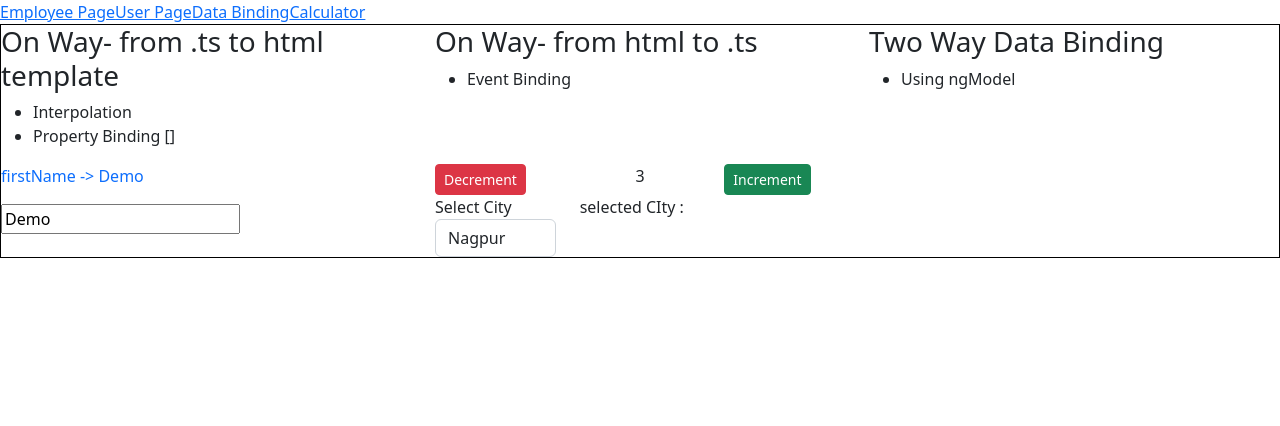
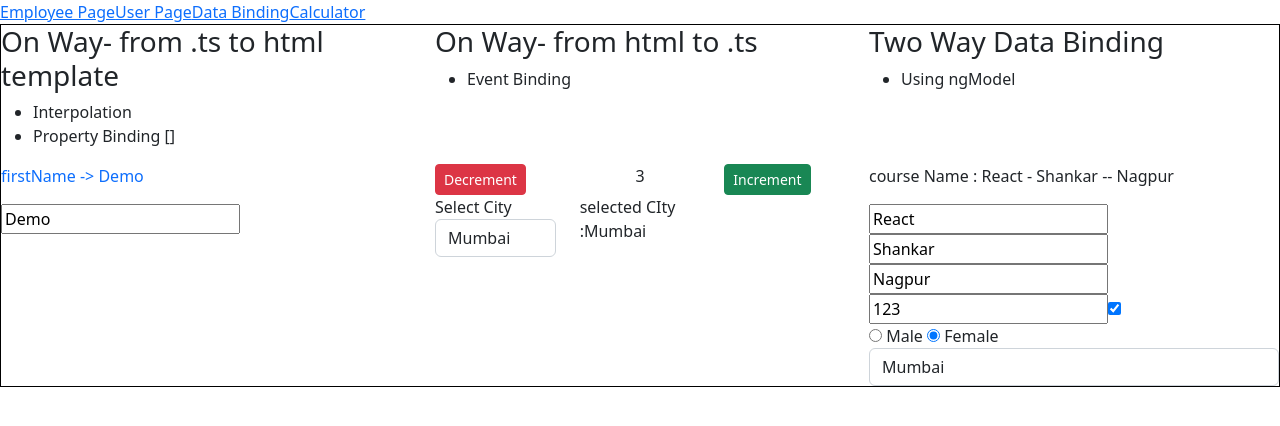
Before and after one commit to CodeFisrt/codeFirstB-2, an Angular app: page /Data-Binding in a window 1280 px wide. Shown: the top 426 px of the page. Built offline with nearby package versions, Linux system fonts and the light colour scheme.

Commit message:
Data Bidning

```diff
--- a/src/app/app.module.ts
+++ b/src/app/app.module.ts
@@ -7,7 +7,7 @@ import { EmployeeComponent } from './components/employee/employee.component';
 import { UserComponent } from './components/user/user.component';
 import { DataBindingComponent } from './components/data-binding/data-binding.component';
 import { CalculatorComponent } from './components/calculator/calculator.component';
-
+import { FormsModule } from '@angular/forms';
 @NgModule({
   declarations: [
     AppComponent,
@@ -18,7 +18,8 @@ import { CalculatorComponent } from './components/calculator/calculator.componen
   ],
   imports: [
     BrowserModule,
-    AppRoutingModule
+    AppRoutingModule,
+    FormsModule
   ],
   providers: [],
   bootstrap: [AppComponent]
--- a/src/app/components/data-binding/data-binding.component.html
+++ b/src/app/components/data-binding/data-binding.component.html
@@ -40,7 +40,7 @@
     <div class="row">
       <div class="col-4">
         <label for="">Select City</label>
-        <select class="form-control" (change)="onCityChange($event)">
+        <select class="form-control" [(ngModel)]="selectedCity" >
           <option value="Nagpur">Nagpur</option>
           <option value="Pune">Pune</option>
           <option value="Mumbai">Mumbai</option>
@@ -50,4 +50,22 @@
       <div class="col-4"> selected CIty :{{selectedCity}}</div>
     </div>
   </div>
+  <div class="col-4">
+    <p>course Name : {{courseName}} - {{empName}} -- {{empCity}}</p>
+    <input type="text" [(ngModel)]="courseName"   >
+    <input type="text" [(ngModel)]="empName">
+    <input type="text"  [value]="empCity">
+    <input type="number" [(ngModel)]="rollno">
+    <input type="checkbox" [(ngModel)]="isIndian">
+    <br>
+    <input type="radio" name="gender" [(ngModel)]="gender" value="male" id=""> Male
+    <input type="radio" name="gender" [(ngModel)]="gender" value="female" id=""> Female
+    <br>
+    <select class="form-control" [(ngModel)]="selectedCity" >
+      <option value="Nagpur">Nagpur</option>
+      <option value="Pune">Pune</option>
+      <option value="Mumbai">Mumbai</option>
+      <option value="Panji">Panji</option>
+    </select>
+  </div>
 </div>
--- a/src/app/components/data-binding/data-binding.component.ts
+++ b/src/app/components/data-binding/data-binding.component.ts
@@ -8,14 +8,21 @@ import { Component, OnInit } from '@angular/core';
 export class DataBindingComponent implements OnInit {
 
   firstName: string = 'Demo';
-
   inputType: string = 'checkbox';
   placeHolderText = 'Enter Name';
   teztBoxId= 'txtMyName';
-  pColor = 'text-primary'
+  pColor = 'text-primary';
+  courseName:string = 'React';
+  empName:string;
+  empCity: string;
+  rollno:number = 123;
+  isIndian: boolean = true;
+  gender: string = 'female';
 
   constructor() {
-    this.selectedCity = '';
+    this.selectedCity = 'Mumbai';
+    this.empCity = 'Nagpur';
+    this.empName = 'Shankar';
   }
 
   ngOnInit(): void {
```
